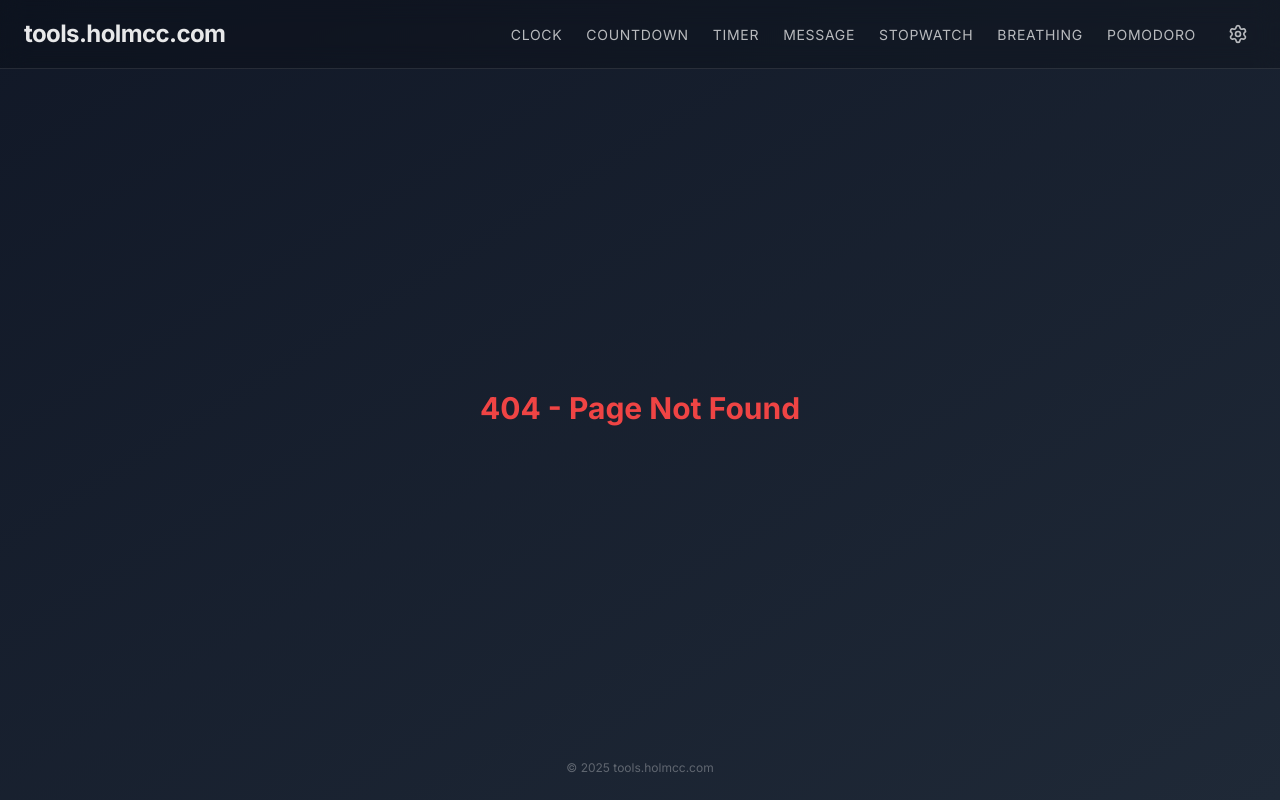
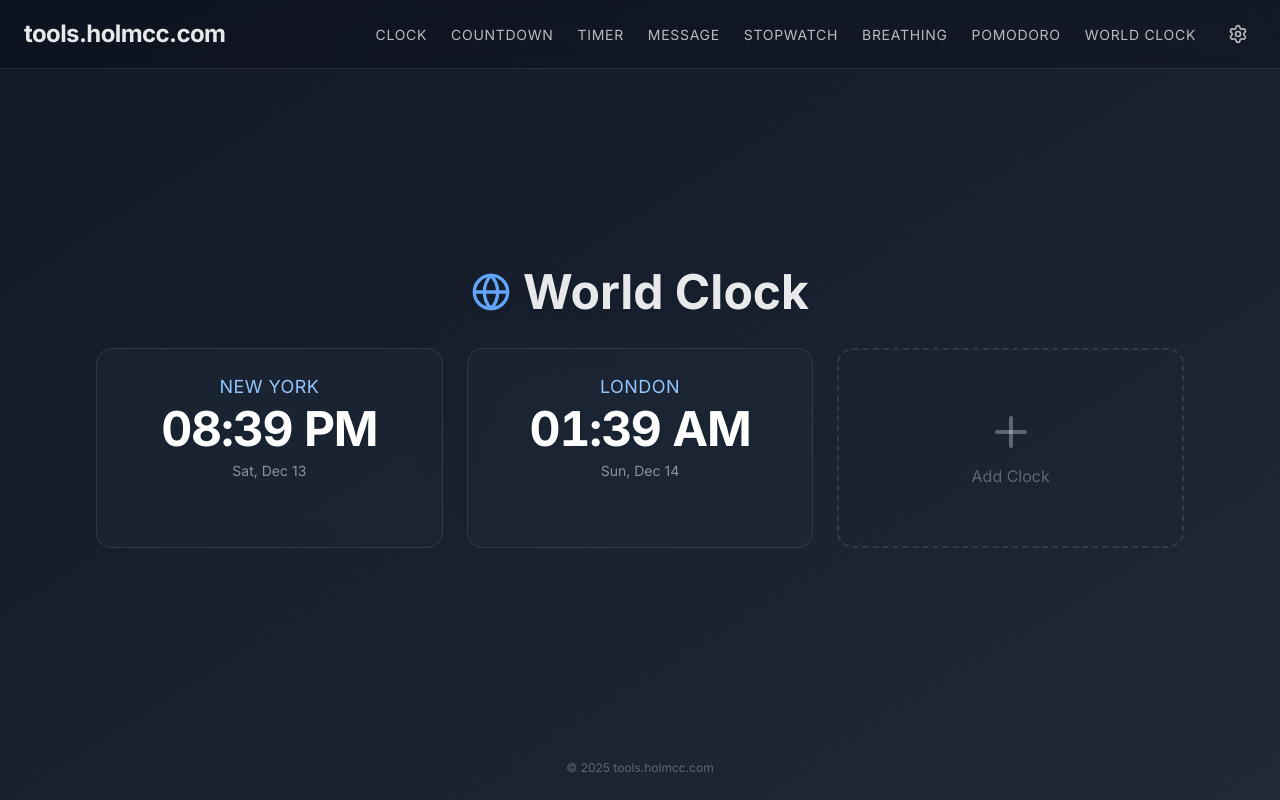
Before and after one commit to ken-holm/online-tools, a React (Vite) app: page /world-clock in a window 1280 px wide. Before the commit this address had no page. Built offline with nearby package versions, Linux system fonts and the light colour scheme.

Commit message:
feat: Implement World Clock tool
- Created src/components/tools/WorldClock.jsx with multiple timezone support, UI for adding/removing clocks, and persistence.
- Added /world-clock route to src/App.jsx.
- Added navigation link for World Clock tool to src/components/Layout.jsx.

```diff
--- a/src/App.jsx
+++ b/src/App.jsx
@@ -6,7 +6,8 @@ import Timer from './components/tools/Timer';
 import Message from './components/tools/Message';
 import Stopwatch from './components/tools/Stopwatch';
 import Breathing from './components/tools/Breathing';
-import Pomodoro from './components/tools/Pomodoro'; // Import the new Pomodoro component
+import Pomodoro from './components/tools/Pomodoro';
+import WorldClock from './components/tools/WorldClock'; // Import the new WorldClock component
 
 const NotFound = () => (
   <div className="text-center text-red-500 text-3xl font-bold">404 - Page Not Found</div>
@@ -29,7 +30,8 @@ function App() {
           <Route path="message" element={<Message />} />
           <Route path="stopwatch" element={<Stopwatch />} />
           <Route path="breathing" element={<Breathing />} />
-          <Route path="pomodoro" element={<Pomodoro />} /> {/* New Pomodoro Route */}
+          <Route path="pomodoro" element={<Pomodoro />} />
+          <Route path="world-clock" element={<WorldClock />} /> {/* New World Clock Route */}
           {/* Future tools will have their routes here */}
           <Route path="*" element={<NotFound />} />
         </Route>
--- a/src/components/Layout.jsx
+++ b/src/components/Layout.jsx
@@ -51,6 +51,11 @@ const Layout = () => {
                 Pomodoro
               </Link>
             </li>
+            <li>
+              <Link to="/world-clock" className="text-white/70 hover:text-white transition-colors text-sm font-medium uppercase tracking-wider">
+                World Clock
+              </Link>
+            </li>
             {/* Future tools will go here */}
           </ul>
           <button
--- /dev/null
+++ b/src/components/tools/WorldClock.jsx
@@ -0,0 +1,170 @@
+import React, { useState, useEffect } from 'react';
+import { useTheme } from '../../context/ThemeContext';
+import { Plus, X, Globe } from 'lucide-react';
+
+const COMMON_TIMEZONES = [
+  { label: 'UTC', value: 'UTC' },
+  { label: 'New York (EST/EDT)', value: 'America/New_York' },
+  { label: 'Los Angeles (PST/PDT)', value: 'America/Los_Angeles' },
+  { label: 'Chicago', value: 'America/Chicago' },
+  { label: 'London (GMT/BST)', value: 'Europe/London' },
+  { label: 'Paris (CET/CEST)', value: 'Europe/Paris' },
+  { label: 'Berlin', value: 'Europe/Berlin' },
+  { label: 'Moscow', value: 'Europe/Moscow' },
+  { label: 'Dubai', value: 'Asia/Dubai' },
+  { label: 'Mumbai', value: 'Asia/Kolkata' },
+  { label: 'Bangkok', value: 'Asia/Kolkata' }, // Correction: Mumbai is Kolkata, Bangkok is Bangkok
+  { label: 'Singapore', value: 'Asia/Bangkok' }, // Correction: Bangkok value above
+  { label: 'Shanghai', value: 'Asia/Shanghai' },
+  { label: 'Tokyo (JST)', value: 'Asia/Tokyo' },
+  { label: 'Sydney', value: 'Australia/Sydney' },
+  { label: 'Auckland', value: 'Australia/Auckland' },
+  { label: 'Hawaii', value: 'Pacific/Honolulu' },
+];
+
+// Correcting the manual list above to be more accurate
+const TIMEZONES = [
+  { label: 'UTC', value: 'UTC' },
+  { label: 'Honolulu', value: 'Pacific/Honolulu' },
+  { label: 'Los Angeles', value: 'America/Los_Angeles' },
+  { label: 'Denver', value: 'America/Denver' },
+  { label: 'Chicago', value: 'America/Chicago' },
+  { label: 'New York', value: 'America/New_York' },
+  { label: 'São Paulo', value: 'America/Sao_Paulo' },
+  { label: 'London', value: 'Europe/London' },
+  { label: 'Paris', value: 'Europe/Paris' },
+  { label: 'Berlin', value: 'Europe/Berlin' },
+  { label: 'Moscow', value: 'Europe/Moscow' },
+  { label: 'Dubai', value: 'Asia/Dubai' },
+  { label: 'Mumbai', value: 'Asia/Kolkata' },
+  { label: 'Bangkok', value: 'Asia/Bangkok' },
+  { label: 'Singapore', value: 'Asia/Singapore' },
+  { label: 'Hong Kong', value: 'Asia/Hong_Kong' },
+  { label: 'Tokyo', value: 'Asia/Tokyo' },
+  { label: 'Sydney', value: 'Australia/Sydney' },
+  { label: 'Auckland', value: 'Australia/Auckland' },
+];
+
+const WorldClock = () => {
+  const { theme } = useTheme();
+  const [time, setTime] = useState(new Date());
+  const [clocks, setClocks] = useState(() => {
+    const saved = localStorage.getItem('worldClocks');
+    return saved ? JSON.parse(saved) : [{ label: 'New York', value: 'America/New_York' }, { label: 'London', value: 'Europe/London' }];
+  });
+  const [isAdding, setIsAdding] = useState(false);
+
+  useEffect(() => {
+    const timer = setInterval(() => {
+      setTime(new Date());
+    }, 1000);
+    return () => clearInterval(timer);
+  }, []);
+
+  useEffect(() => {
+    localStorage.setItem('worldClocks', JSON.stringify(clocks));
+  }, [clocks]);
+
+  const addClock = (zone) => {
+    if (!clocks.find(c => c.value === zone.value)) {
+      setClocks([...clocks, zone]);
+    }
+    setIsAdding(false);
+  };
+
+  const removeClock = (value) => {
+    setClocks(clocks.filter(c => c.value !== value));
+  };
+
+  const getTimeString = (zoneValue) => {
+    try {
+      return time.toLocaleTimeString('en-US', {
+        timeZone: zoneValue,
+        hour: '2-digit',
+        minute: '2-digit',
+        hour12: true, // Or make configurable
+      });
+    } catch (e) {
+      return 'Invalid Timezone';
+    }
+  };
+
+  const getDateString = (zoneValue) => {
+    try {
+      return time.toLocaleDateString('en-US', {
+        timeZone: zoneValue,
+        weekday: 'short',
+        month: 'short',
+        day: 'numeric',
+      });
+    } catch (e) {
+      return '';
+    }
+  };
+
+  return (
+    <div className={`flex flex-col items-center justify-start min-h-full p-8 w-full max-w-6xl mx-auto ${theme.font}`}>
+      <h2 className="text-3xl md:text-5xl font-semibold text-white/90 mb-8 drop-shadow-md flex items-center gap-3">
+        <Globe size={40} className="text-blue-400" />
+        World Clock
+      </h2>
+
+      <div className="grid grid-cols-1 md:grid-cols-2 lg:grid-cols-3 gap-6 w-full">
+        {clocks.map((clock) => (
+          <div key={clock.value} className="bg-gray-800/50 backdrop-blur-md border border-white/10 p-6 rounded-2xl relative group hover:bg-gray-800/70 transition-all duration-300">
+            <button
+              onClick={() => removeClock(clock.value)}
+              className="absolute top-3 right-3 text-white/20 hover:text-red-400 transition-colors opacity-0 group-hover:opacity-100"
+              title="Remove Clock"
+            >
+              <X size={20} />
+            </button>
+            <div className="flex flex-col items-center">
+              <span className="text-lg text-blue-300 font-medium tracking-wide uppercase mb-1">{clock.label}</span>
+              <span className="text-5xl font-bold text-white tabular-nums tracking-tight drop-shadow-sm mb-2">
+                {getTimeString(clock.value)}
+              </span>
+              <span className="text-white/50 text-sm font-medium">
+                {getDateString(clock.value)}
+              </span>
+            </div>
+          </div>
+        ))}
+
+        {/* Add Button Card */}
+        <div className="flex items-center justify-center min-h-[200px]">
+          {isAdding ? (
+            <div className="bg-gray-800 p-4 rounded-xl shadow-xl border border-gray-600 w-full animate-fade-in max-h-[300px] overflow-y-auto">
+              <div className="flex justify-between items-center mb-2 sticky top-0 bg-gray-800 pb-2 border-b border-gray-700">
+                <span className="text-white font-medium">Select Timezone</span>
+                <button onClick={() => setIsAdding(false)}><X size={18} className="text-gray-400" /></button>
+              </div>
+              <ul className="space-y-1">
+                {TIMEZONES.filter(tz => !clocks.find(c => c.value === tz.value)).map(tz => (
+                  <li key={tz.value}>
+                    <button
+                      onClick={() => addClock(tz)}
+                      className="w-full text-left px-3 py-2 text-white/80 hover:bg-blue-600 hover:text-white rounded-md text-sm transition-colors"
+                    >
+                      {tz.label}
+                    </button>
+                  </li>
+                ))}
+              </ul>
+            </div>
+          ) : (
+            <button
+              onClick={() => setIsAdding(true)}
+              className="w-full h-full min-h-[180px] rounded-2xl border-2 border-dashed border-white/10 hover:border-blue-500/50 hover:bg-white/5 flex flex-col items-center justify-center text-white/30 hover:text-white transition-all duration-300 group"
+            >
+              <Plus size={48} className="mb-2 group-hover:scale-110 transition-transform" />
+              <span className="font-medium">Add Clock</span>
+            </button>
+          )}
+        </div>
+      </div>
+    </div>
+  );
+};
+
+export default WorldClock;
```
